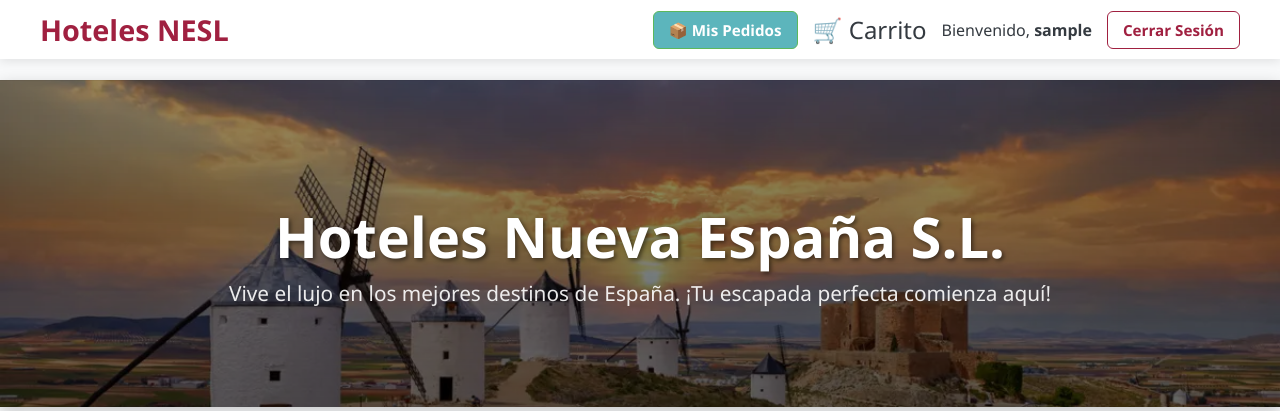
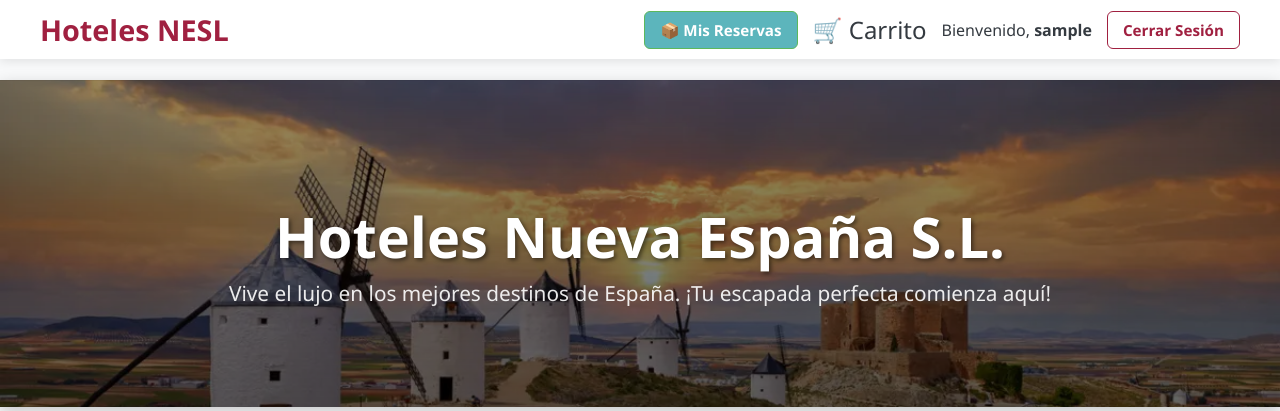
Before and after one commit to neeem111/hoteles, a PHP site: page /hoteles/index.php in a window 1280 px wide. Shown: the top 411 px of the page. Run offline with PHP 8.4, Linux system fonts and the light colour scheme; the visitor is signed in with stand-in values (Sample User, id 1); data that the repository does not hold is empty.

Commit message:
Cambia de Mis pedidos a Mis reservas en index

```diff
--- a/Cliente/index.php
+++ b/Cliente/index.php
@@ -350,7 +350,7 @@ if ($stmt) {
 
         <?php if ($is_logged_in): ?>
         <a href="mis_pedidos.php" class="nav-btn btn-login" style="background:#5cb5bc; border-color:#5cb85c;">
-            📦 Mis Pedidos
+            📦 Mis Reservas
         </a>
     <?php endif; ?>
 
```
